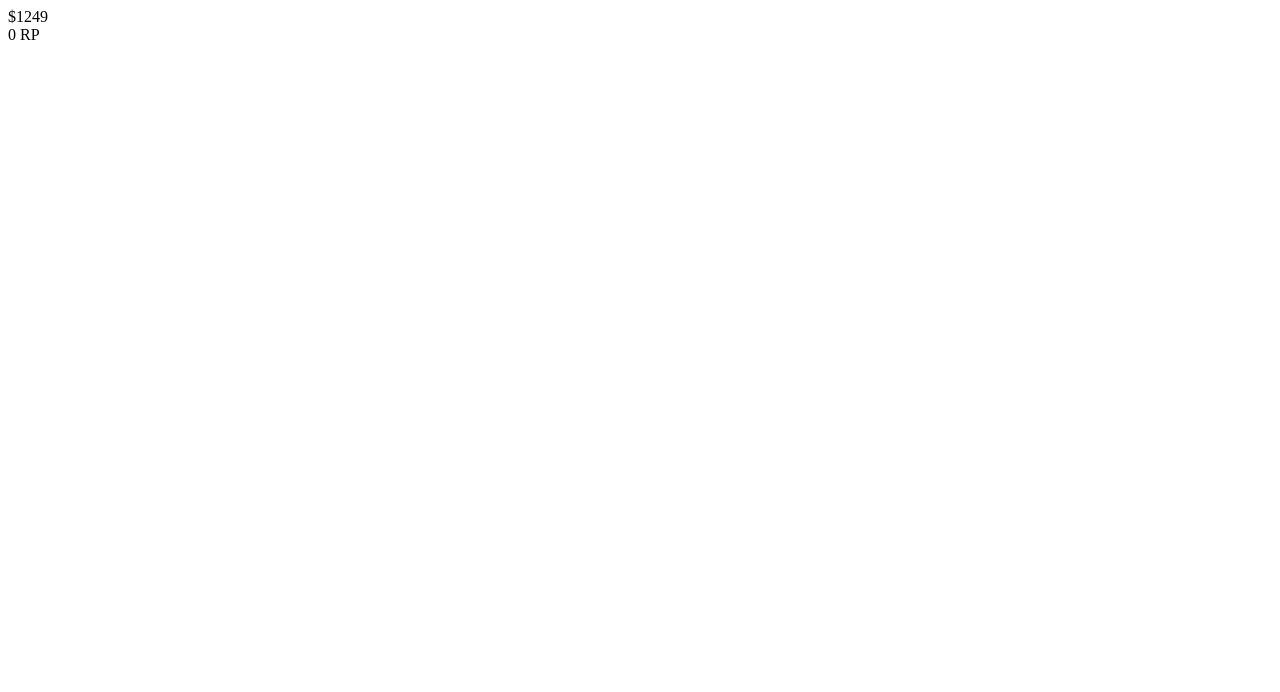
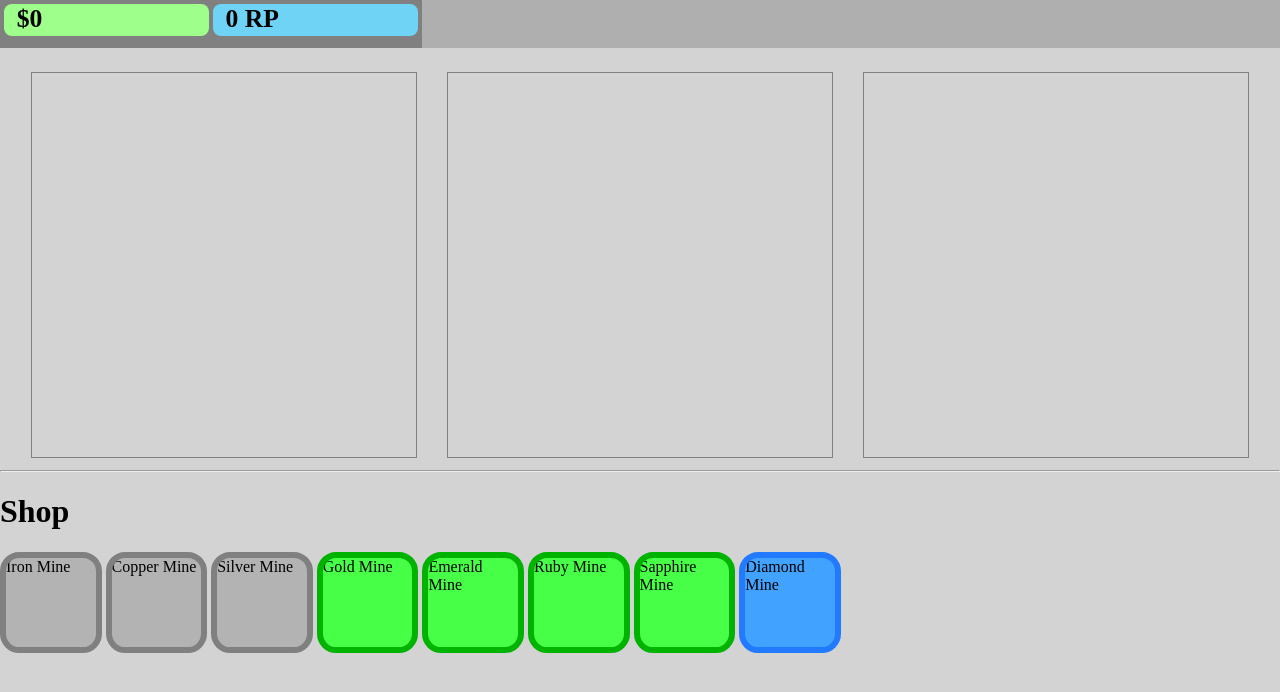
Before and after one commit to rohanmishr/mining-game, a plain HTML site: page index.html in a window 1280 px wide. Drawn offline with nearby package versions, Linux system fonts and the light colour scheme.

Commit message:
csv item loading
Load items from a csv file.

```diff
--- /dev/null
+++ b/app/classes/Shop.js
@@ -0,0 +1,17 @@
+class Shop {
+    static add(item) {
+        if(item.constructor.name == "Mine"){
+            $("#shop-mines")[0].innerHTML += `
+            <div class="shop-item ${item.rarity}">
+                ${item.name}
+                <div class="shop-item-tooltip-container">
+                    <div class="shop-item-tooltip">
+                        <div class="shop-item-tooltip-title">${item.name}</div>
+                        <div class="shop-item-tooltip-description">${item.description}</div>
+                    </div>
+                </div>
+            </div>
+            `;
+        }
+    }
+}
--- a/app/import_items.js
+++ b/app/import_items.js
@@ -1,6 +1,18 @@
 //get items from csv files
 var mines, items;
+var tempArr = [];
 $("#loader").load("../items/mines.csv", () => {
-    mines = $("#loader")[0].innerHTML;
     console.log("LOADER: mines.csv loaded");
+    mines = Papa.parse($("#loader")[0].innerHTML).data;
+    for(var i = 1; i < mines.length-1; i++){
+        tempArr.push(new Mine(mines[i][0], mines[i][1], mines[i][2], mines[i][3]));
+    }
+    mines = tempArr;
+    console.log("LOADER: mines.csv parsed (1/2)");
+    //add the mines to the shop if their rarity is shop
+    for(var i = 0; i < mines.length; i++){
+        if(mines[i].rarity == "common" || mines[i].rarity == "uncommon" || mines[i].rarity == "rare" || mines[i].rarity == "epic" || mines[i].rarity == "legendary"){
+            Shop.add(mines[i]);
+        }
+    }
 });
--- a/app/main.js
+++ b/app/main.js
@@ -3,7 +3,6 @@ function tick(){
     try{
         $("#money")[0].innerHTML = `$${Profile.money}`;
         $("#research")[0].innerHTML = `${Profile.research} RP`;
-        Profile.money++;
     }catch(e){
         alert(e);
     }
--- a/index.html
+++ b/index.html
@@ -7,16 +7,20 @@
     <body>
         <div id="loader"></div>
         <div id="top">
-            <div id="money">$0</div>
-            <div id="research">0 RP</div>
+            <div id="top-inner">
+                <div id="money">$0</div>
+                <div id="research">0 RP</div>
+            </div>
         </div>
         <div id="main">
             <div id="mine"></div>
-            <div id="upgrades"></div>
+            <div id="upgraders"></div>
             <div id="furnace"></div>
         </div>
+        <hr>
         <div id="shop">
-            <div id="shop-mine">
+            <h1>Shop</h1>
+            <div id="shop-mines">
 
             </div>
             <div id="shop-upgraders">
@@ -32,4 +36,5 @@
     <script src="app/classes/Mine.js"></script>
     <script src="app/classes/Upgrader.js"></script>
     <script src="app/classes/Profile.js"></script>
+    <script src="app/classes/Shop.js"></script>
 </html>
--- a/items/mines.csv
+++ b/items/mines.csv
@@ -1,2 +1,9 @@
 name,rarity,description,value
-iron mine,common,A basic mine to get started., 2
+Iron Mine,common,A basic mine to get started.,2
+Copper Mine,common,A copper mine that produces higher value ores.,5
+Silver Mine,common,Silver is valued higher than copper in the mining economy.,10
+Gold Mine,uncommon,A popular currency that also happens to have many practical uses.,25
+Emerald Mine,uncommon,Emeralds are highly wanted for their rarity and beauty.,50
+Ruby Mine,uncommon,A red gemstone commonly used in jewelry; produces a nice amount of money.,100
+Sapphire Mine,uncommon,A blue gemstone that is also commonly used in jewelry.,250
+Diamond Mine,rare,Diamonds - one of the most regarded ores.,500
--- a/styles/style.css
+++ b/styles/style.css
@@ -1 +1,106 @@
+body {
+    padding: 0;
+    margin: 0;
+    background-color: lightgray;
+}
+
 #loader{display: none;}
+
+#top {
+    background-color: rgb(175, 175, 175);
+}
+#top-inner {
+    display: inline-block;
+    background-color: gray;
+    padding: 0.5vh 0.5vh 0.5vh 0.5vh;
+    height: 5vh;
+}
+
+#money {
+    background-color: rgb(158, 255, 139);
+    display: inline-block;
+    width: 15vw;
+    height: 4vh;
+    border-radius: 1vh;
+    font-size: 2vw;
+    font-weight: bold;
+    padding-left: 1vw;
+}
+
+#research {
+    background-color: rgb(110, 211, 245);
+    display: inline-block;
+    width: 15vw;
+    height: 4vh;
+    border-radius: 1vh;
+    font-size: 2vw;
+    font-weight: bold;
+    padding-left: 1vw;
+}
+
+#main {
+    text-align: center;
+    padding-top: 3vh;
+}
+
+#mine, #upgraders, #furnace {
+    display: inline-block;
+    width: 30vw;
+    height: 30vw;
+    border: 1px solid gray;
+    margin-right: 1vw;
+    margin-left: 1vw;
+}
+
+#upgraders {
+    overflow-y: scroll;
+}
+
+.shop-item {
+    width: 7vw;
+    height: 7vw;
+    border-radius: 1.5vw;
+    display: inline-block;
+    overflow: hidden;
+    transition: 0.25s;
+}
+
+.shop-item:hover {
+    cursor: pointer;
+    filter: brightness(1.1);
+}
+
+.shop-item-tooltip {
+    display: none;
+    position: absolute;
+}
+
+.shop-item-tooltip-container {
+    position: relative;
+}
+
+.shop-item:hover .shop-item-tooltip {
+    display: block;
+    background-color: rgb(255, 255, 255);
+    border: 1px solid black;
+    border-radius: 1vw;
+    padding: 1vw;
+    font-size: 1.5vw;
+    font-weight: bold;
+    z-index: 2;
+}
+
+.common {
+    background-color: rgb(179, 179, 179);
+    border: 0.75vh solid gray;
+}
+
+.uncommon {
+    background-color: rgb(71, 255, 71);
+    border: 0.75vh solid rgb(0, 179, 0);
+}
+
+.rare {
+    background-color: rgb(65, 163, 255);
+    border: 0.75vh solid rgb(33, 122, 255);
+}
```
